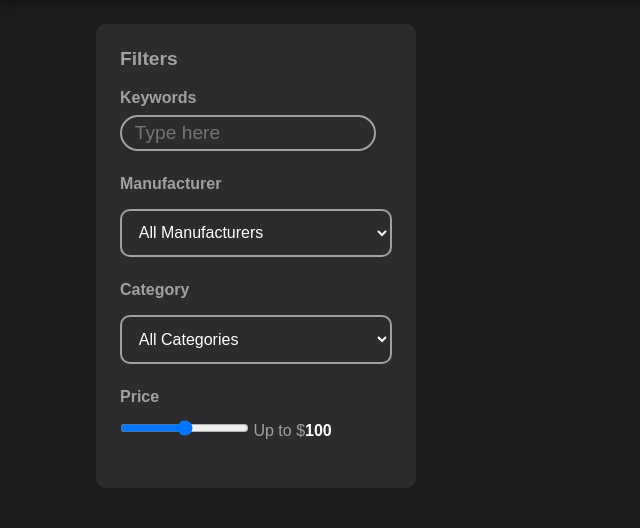
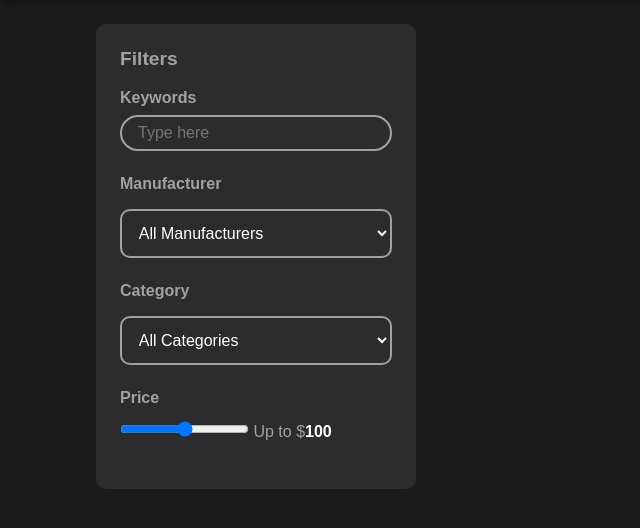
Before and after one commit to JonesMays/hardware_hunt, a PHP site: page /component_results.php in a window 1280 px wide. Shown: the part 94-622 px from the top of the page, without its empty margins (0-640 px from the left). Run offline with PHP 8.4, Linux system fonts and the light colour scheme; data that the repository does not hold is empty.

Commit message:
Update component_results.php
Changed basic styling on keyword search

```diff
--- a/hardwareHunt/component_results.php
+++ b/hardwareHunt/component_results.php
@@ -130,11 +130,11 @@ $offset = ($currentPage - 1) * $productsPerPage;
             background-color: transparent;
             color: white;
             border: 2px solid #a1a1a3;
-            width: 20vw;
+            width: 100%;
             height: 2.75vw;
             border-radius: 20px;
-            padding: 1vw;
-            font-size: 1.2em;
+            padding: 1em;
+            font-size: 1em;
         }
 
         .filter-chevron {
```
